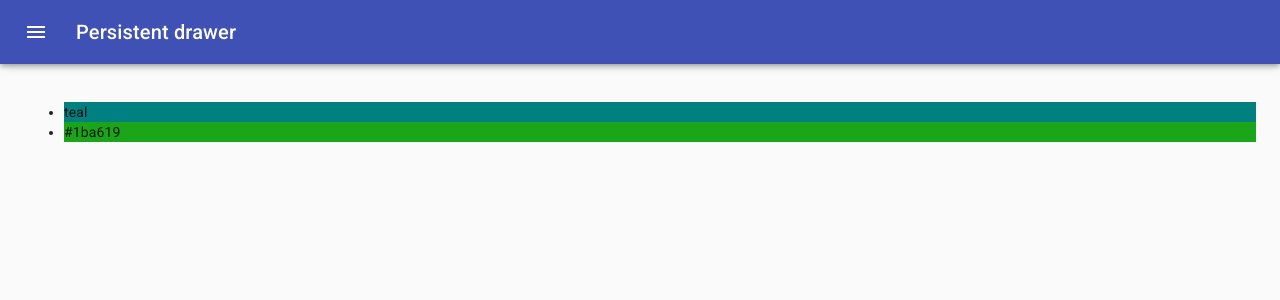
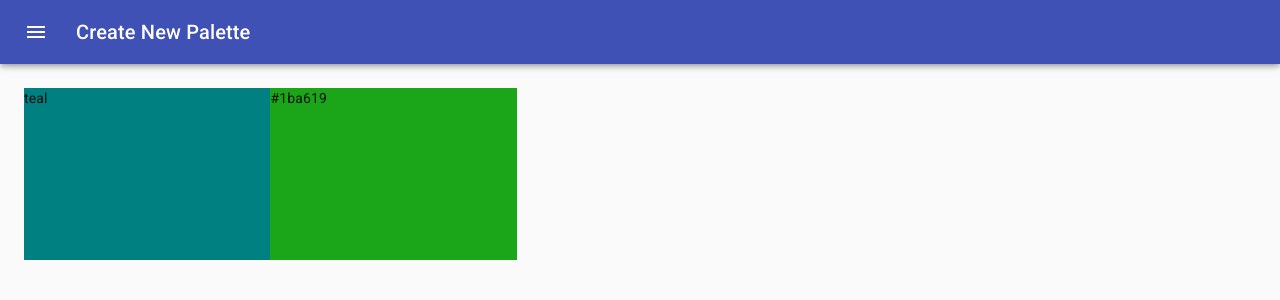
Before and after one commit to austinhdang/palette-town, a React (Create React App) app in the folder palette-town/: page /palette/new in a window 1280 px wide. Shown: the top 300 px of the page. Built offline with nearby package versions, Linux system fonts and the light colour scheme.

Commit message:
Add DraggableColorBox

```diff
--- /dev/null
+++ b/palette-town/src/DraggableColorBox.js
@@ -0,0 +1,28 @@
+import React from 'react';
+import { withStyles } from '@material-ui/styles';
+
+const styles = {
+  DraggableColorBox: {
+    width: '20%',
+    height: '25%',
+    margin: '0 auto',
+    display: 'inline-block',
+    position: 'relative',
+    cursor: 'pointer',
+    marginBottom: '-3.5px',
+  },
+};
+
+function DraggableColorBox(props) {
+  const { classes } = props;
+  return (
+    <div
+      className={classes.DraggableColorBox}
+      style={{ backgroundColor: props.color }}
+    >
+      {props.color}
+    </div>
+  );
+}
+
+export default withStyles(styles)(DraggableColorBox);
--- a/palette-town/src/NewPaletteForm.js
+++ b/palette-town/src/NewPaletteForm.js
@@ -11,6 +11,7 @@ import IconButton from '@material-ui/core/IconButton';
 import MenuIcon from '@material-ui/icons/Menu';
 import ChevronLeftIcon from '@material-ui/icons/ChevronLeft';
 import Button from '@material-ui/core/Button';
+import DraggableColorBox from './DraggableColorBox';
 import { ChromePicker } from 'react-color';
 
 const drawerWidth = 400;
@@ -56,6 +57,7 @@ const useStyles = makeStyles((theme) => ({
   },
   content: {
     flexGrow: 1,
+    height: 'calc(100vh - 64px)',
     padding: theme.spacing(3),
     transition: theme.transitions.create('margin', {
       easing: theme.transitions.easing.sharp,
@@ -114,7 +116,7 @@ function NewPaletteForm() {
             <MenuIcon />
           </IconButton>
           <Typography variant='h6' noWrap>
-            Persistent drawer
+            Create New Palette
           </Typography>
         </Toolbar>
       </AppBar>
@@ -158,11 +160,7 @@ function NewPaletteForm() {
         })}
       >
         <div className={classes.drawerHeader} />
-        <ul>
-          {colors.map((color) => (
-            <li style={{ backgroundColor: color }}>{color}</li>
-          ))}
-        </ul>
+        {colors.map((color) => <DraggableColorBox color={color} />)}
       </main>
     </div>
   );
```
